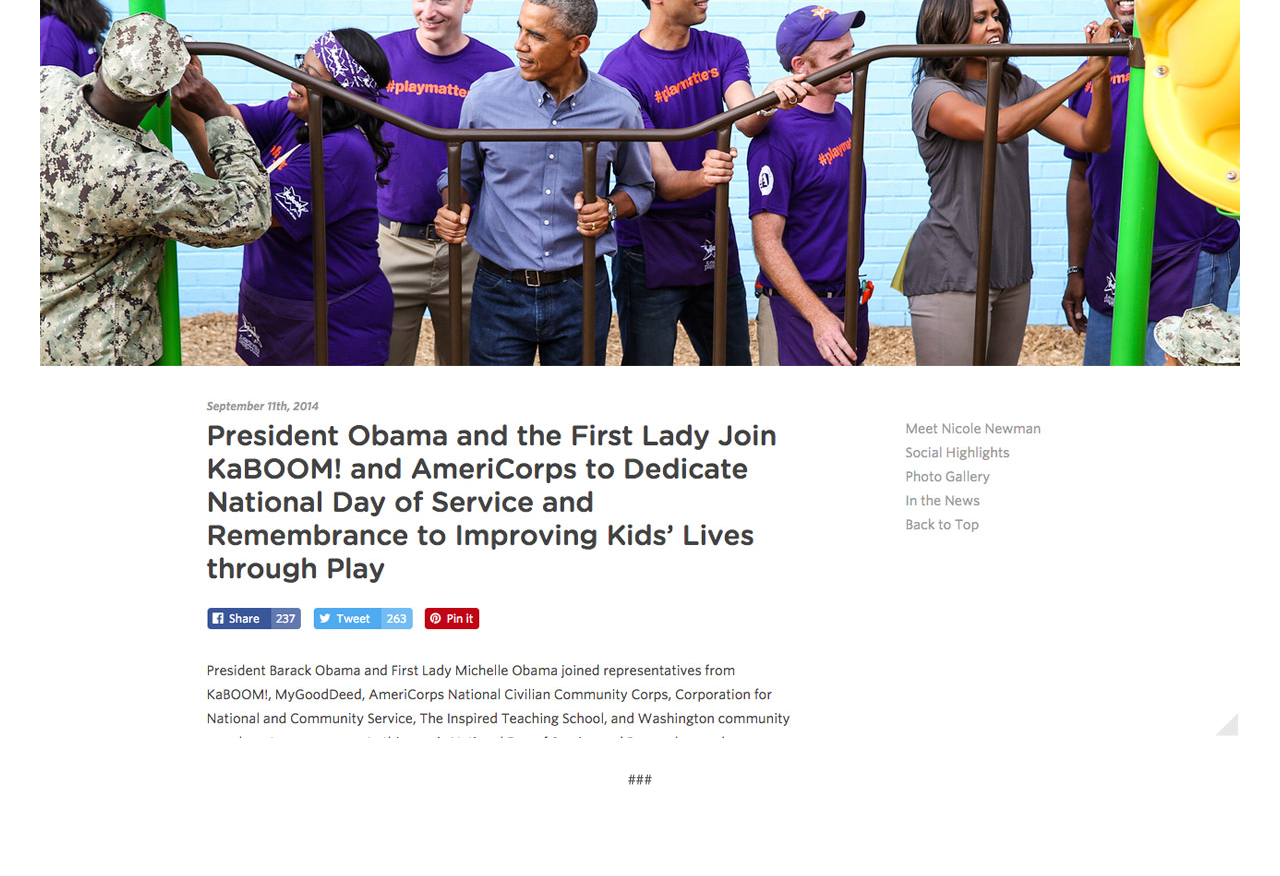
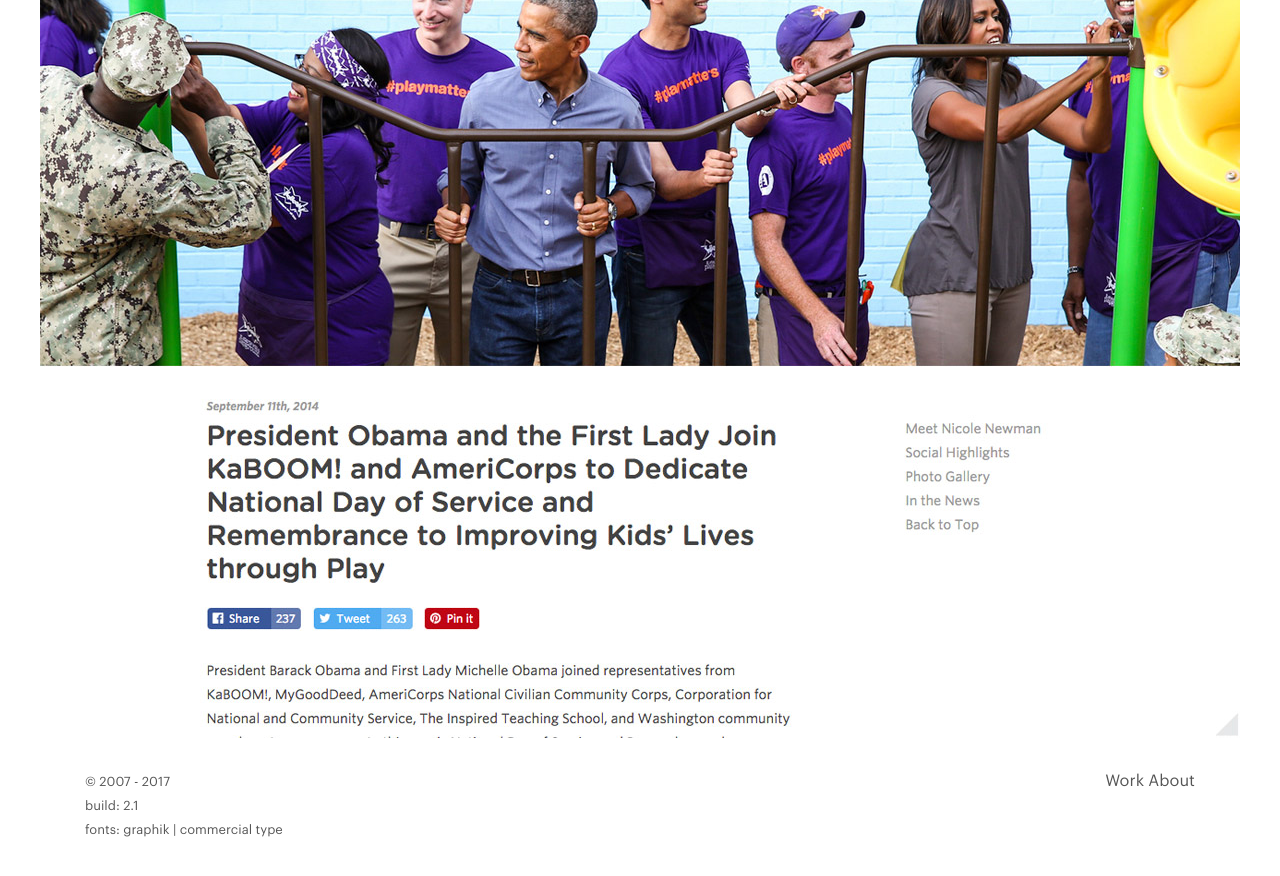
Before and after one commit to dreeeeewwwww/dreeeeewwwww.github.io, a Jekyll site: the page built from _posts/2015-08-29-kaboom-site.html, in a window 1280 px wide and 900 px high, scrolled down 2135 px. Shown: the top 876 px of the window. Built offline with Jekyll 4.4.1, drawn with Linux system fonts in a browser that asks for light colours; nearby versions of some CDN libraries; before the commit the page ends 2987 px from its top, so only the background shows below that.

Commit message:
edit post meta

```diff
--- a/_includes/footer.html
+++ b/_includes/footer.html
@@ -1,10 +1,18 @@
 <footer>
   <div class="container">
     <div class="row">
-      <div class="col-md-12 text-center clearfix">
-        <ul>
-          <li>###</li>
-        </ul>
+      <div class="col-md-4">
+        <small>
+          &copy; 2007 - {{ 'now' | date: "%Y" }}<br />
+          build: 2.1<br />
+          fonts: graphik | commercial type
+        </small>
+      </div>
+      <div class="col-md-4">
+
+      </div>
+      <div class="col-md-4 text-right">
+        Work About
       </div>
     </div>
   </div>
--- a/_posts/2015-08-21-play-matters.html
+++ b/_posts/2015-08-21-play-matters.html
@@ -1,9 +1,10 @@
 ---
 layout: post
 title: Play Matters
+org: KaBOOM!
+excerpt: Creative direction / storyboarding
+img: /assets/image/work/play-matters-200.gif
 tags: www
-img: /assets/image/work/play-matters-200.gif
-excerpt: 'KaBOOM! - Creative direction / storyboarding'
 attribution: '[ video production by <a href="http://www.thinkoutloud.com/" target="_blank" rel="noopener noreferrer">Think Out Loud </a> ]'
 permalink: kaboom-play-matters-video
 ---
--- a/index.html
+++ b/index.html
@@ -12,6 +12,9 @@ layout: default
               <img class="card-img-top" src="{{ post.img }}" alt="card img" />
               <div class="card-body">
                 <p class="card-text">
+                  {% if post.org != null %}
+                    <small class="attribution">{{ post.org }}</small>
+                  {% endif %}
                   {{ post.title }}<br />
                   {{ post.excerpt }}
                   {% if post.attribution != null %}
```
Also changed, not shown: _posts/2015-08-17-kaboom-mko-flow.html (deleted, +0 -8 lines), _posts/2015-08-17-kaboom-ui-ux-wireframes.html (added, +9 -0 lines), _posts/2015-08-29-kaboom-site.html (+4 -4 lines).
